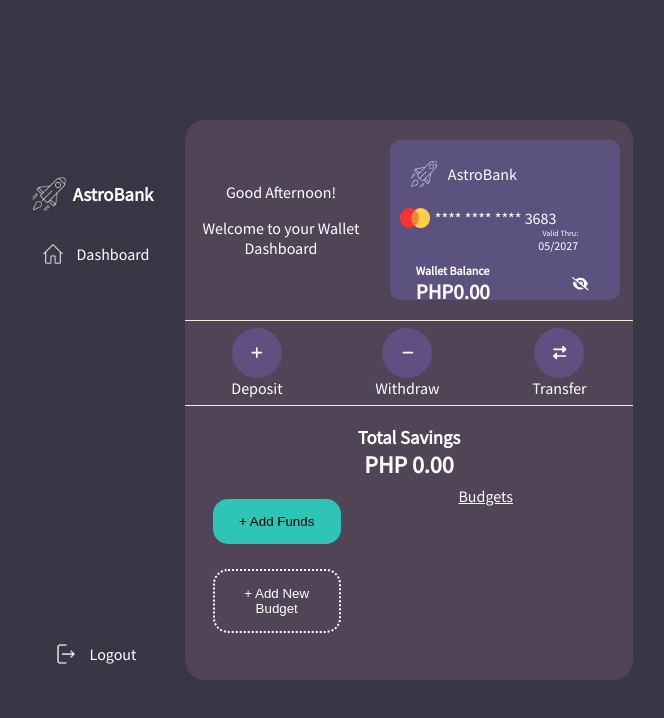
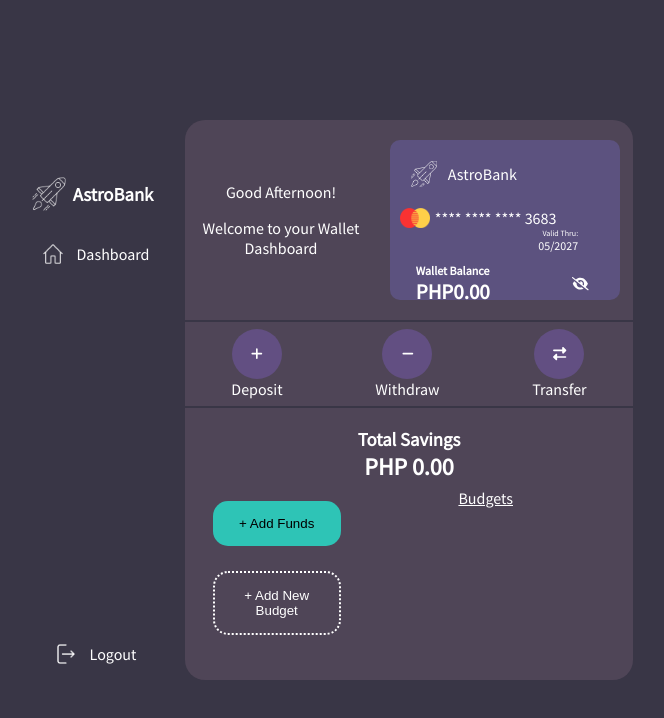
Before and after one commit to iannnna/banking-budget-app, a React (Vite) app in the folder banking/: page / in a window 1280 px wide. Shown: the top 718 px of the page, without its empty margins (327-991 px from the left). Built offline with nearby package versions, Linux system fonts and the light colour scheme.

Commit message:
budgetPercentage

```diff
--- a/banking/src/components/Budget.css
+++ b/banking/src/components/Budget.css
@@ -86,6 +86,12 @@
     list-style-type: none;
     gap: 5px;
     max-height: 18vh;
+}
+
+.progress-name-container {
+    display: flex;
+    justify-content: center;
+    gap: 5px;
 }
 
 .progress-name,
--- a/banking/src/components/Budget.jsx
+++ b/banking/src/components/Budget.jsx
@@ -111,9 +111,11 @@
 
                 return (
                     <li key={index} className='progress'>
-                        <p className='progress-name'>{budget.goalName}</p>
+                        <div className='progress-name-container'>
+                            <p className='progress-name'>{budget.goalName}</p>
+                            <p className='progress-percentage'>{percentage}%</p>
+                        </div>
                         <p className='progress-amount'>Goal: PHP {budget.goalAmount.toLocaleString('en-PH', {minimumFractionDigits: 2 })}</p>
-                        <p className='progress-percentage'>{percentage}%</p>
                         <progress max={budget.goalAmount} value={budget.fundsGoalAmount ? budget.fundsGoalAmount : 0} className='savings-progress'></progress>
                     </li>
                 );
--- a/banking/src/components/Buttons.css
+++ b/banking/src/components/Buttons.css
@@ -89,7 +89,7 @@
     border: none;
     border-bottom: 2px solid white;
     background-color: transparent;
-    color: var(--text);
+    color: white;
     outline: none;
 }
 
--- a/banking/src/components/Dashboard.css
+++ b/banking/src/components/Dashboard.css
@@ -10,19 +10,17 @@
 .mainDash {
     width: 35vw;
     height: 25vh;
-    /* border: 1px solid white; */
 }
 
 .buttons {
     width: 35vw;
     height: 10vh;
-    border-top: 1px solid #F4EEE0;
-    border-bottom: 1px solid #F4EEE0;
+    border-top: 2px solid #393646;
+    border-bottom: 2px solid #393646;
     padding: 3px 0;
 }
 
 .budgets {
     width: 35vw;
     height: 35vh;
-    /* border: 1px solid white; */
 }
```
